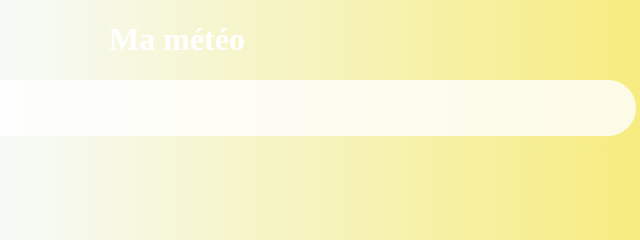
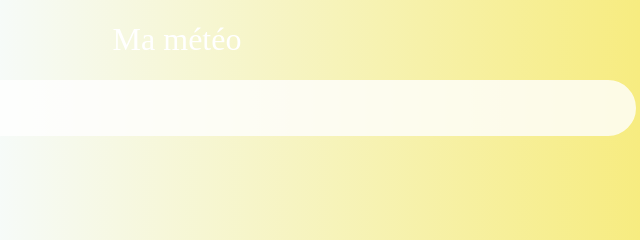
Before and after one commit to Aline86/meteo, a website with bundled scripts: page frontend/index.html in a window 1280 px wide. Shown: the top 240 px of the page, 463-1103 px from the left. Built offline with nearby package versions, Linux system fonts and the light colour scheme; a web font is replaced by a local one.

Commit message:
mise en place d'un peu de style

```diff
--- a/frontend/public/css/front_views.css
+++ b/frontend/public/css/front_views.css
@@ -15,7 +15,8 @@ body {
 
 
 .title_background h1 {
-    color: white
+    color: white;
+    font-weight: 400;
 }
 
 #input_name {
```
